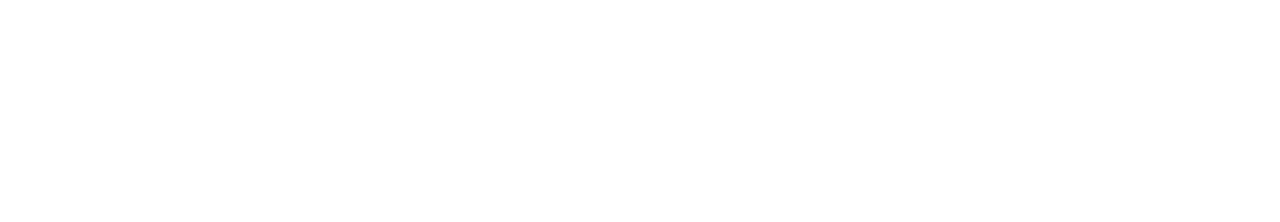
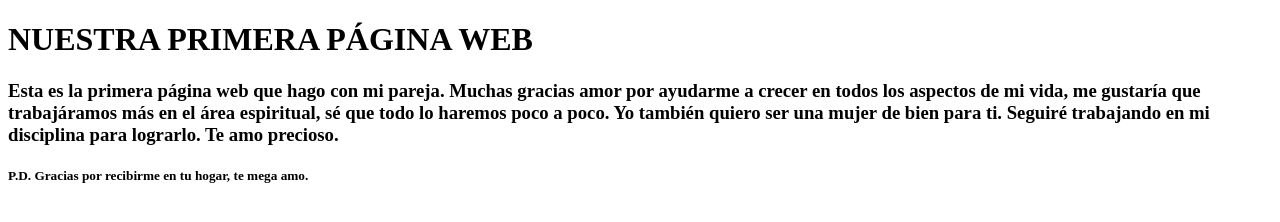
Before and after one commit to Martocrates/PaginaPrueba, a plain HTML site: page index.html in a window 1280 px wide. Drawn offline with Linux system fonts and the light colour scheme.

Commit message:
V3 nuestra primera página web

```diff
--- a/index.html
+++ b/index.html
@@ -7,11 +7,22 @@
     <title>Document</title>
 </head>
 <header>
-
+    <h1>
+        NUESTRA PRIMERA PÁGINA WEB
+    </h1>
 </header>
 
 <body>
+    <h3>
+        Esta es la primera página web que hago con mi pareja. Muchas gracias amor por ayudarme a crecer en todos los aspectos de mi vida,
+        me gustaría que trabajáramos más en el área espiritual, sé que todo lo haremos poco a poco.
+        Yo también quiero ser una mujer de bien para ti. Seguiré trabajando en mi disciplina para lograrlo.
+        Te amo precioso.
 
+        <h5>
+            P.D. Gracias por recibirme en tu hogar, te mega amo.
+        </h5>
+    </h3>
 </body>
 
 <footer>
```
